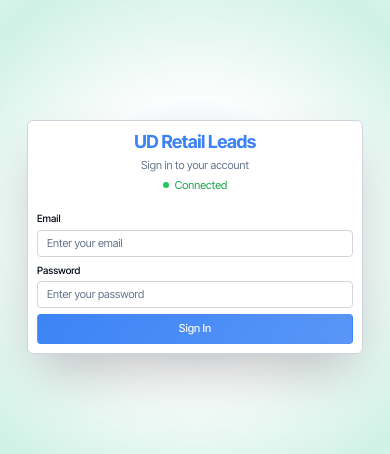
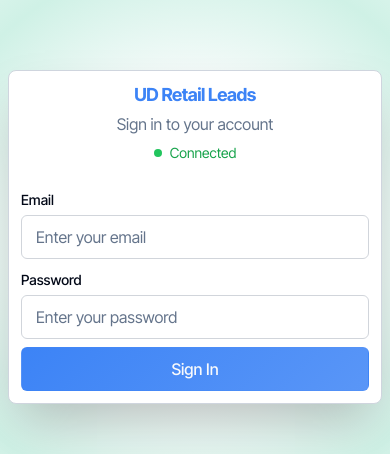
Before and after one commit to ud-systems/UD-Leads, a React (Vite) app: page /auth in a window 390 px wide. Shown: the part 185-639 px from the top of the page. Built offline with nearby package versions, Linux system fonts and the light colour scheme; no server answers; the database is empty.

Commit message:
Centralized mobile design tokens; remove Settings card title icons; bottom nav label from token

```diff
--- a/src/components/layout/MobileBottomNav.tsx
+++ b/src/components/layout/MobileBottomNav.tsx
@@ -42,7 +42,7 @@ export function MobileBottomNav({ onMoreClick }: MobileBottomNavProps) {
               <item.icon
                 className={cn("h-5 w-5", isActive && "text-white")}
               />
-              <span className={cn("text-[10px] font-medium", isActive && "text-white")}>{item.label}</span>
+              <span className={cn("font-medium", isActive && "text-white")}>{item.label}</span>
             </div>
           );
           if (isMore) {
@@ -55,7 +55,7 @@ export function MobileBottomNav({ onMoreClick }: MobileBottomNavProps) {
                 aria-label="Open menu"
               >
                 <item.icon className="h-5 w-5" />
-                <span className="text-[10px] font-medium">{item.label}</span>
+                <span className="font-medium">{item.label}</span>
               </button>
             );
           }
--- a/src/components/leads/VisitHistorySection.tsx
+++ b/src/components/leads/VisitHistorySection.tsx
@@ -126,8 +126,7 @@ export function VisitHistorySection({ lead, visits }: VisitHistorySectionProps)
     return (
       <Card>
         <CardHeader>
-          <CardTitle className="flex items-center">
-            <Calendar className="h-5 w-5 mr-2" />
+          <CardTitle>
             Visit History
           </CardTitle>
         </CardHeader>
@@ -145,8 +144,7 @@ export function VisitHistorySection({ lead, visits }: VisitHistorySectionProps)
   return (
     <Card>
       <CardHeader>
-        <CardTitle className="flex items-center">
-          <Calendar className="h-5 w-5 mr-2" />
+        <CardTitle>
           Visit History ({sortedVisits.length} visits)
         </CardTitle>
       </CardHeader>
--- a/src/components/notifications/PushNotificationSettings.tsx
+++ b/src/components/notifications/PushNotificationSettings.tsx
@@ -3,7 +3,6 @@ import { Button } from '../ui/button';
 import { Card, CardContent, CardDescription, CardHeader, CardTitle } from '../ui/card';
 import { Switch } from '../ui/switch';
 import { Label } from '../ui/label';
-import { Bell, BellOff, Smartphone } from 'lucide-react';
 import { usePushNotifications } from '../../hooks/usePushNotifications';
 import { useToast } from '../../hooks/use-toast';
 
@@ -29,10 +28,7 @@ export const PushNotificationSettings: React.FC = () => {
   return (
     <Card>
       <CardHeader>
-        <CardTitle className="flex items-center gap-2">
-          <BellOff className="h-5 w-5" />
-          Push Notifications
-        </CardTitle>
+        <CardTitle>Push Notifications</CardTitle>
         <CardDescription>
           Currently disabled in this version
         </CardDescription>
--- a/src/index.css
+++ b/src/index.css
@@ -48,6 +48,22 @@
     --ring: 221.2 83.2% 53.3%;
 
     --radius: 0.5rem;
+
+    /* Mobile typography & touch targets (centralized – change here for all mobile) */
+    --mobile-body-font-size: 1rem;           /* 16px – readable body */
+    --mobile-input-font-size: 1rem;         /* 16px – avoids iOS zoom, readable */
+    --mobile-input-min-height: 2.75rem;     /* 44px – industry min touch target */
+    --mobile-input-padding-x: 0.875rem;    /* 14px */
+    --mobile-input-padding-y: 0.75rem;      /* 12px */
+    --mobile-button-min-height: 2.75rem;    /* 44px */
+    --mobile-button-font-size: 1rem;        /* 16px */
+    --mobile-button-padding-x: 1rem;
+    --mobile-button-padding-y: 0.75rem;
+    --mobile-label-font-size: 0.875rem;     /* 14px */
+    --mobile-heading-1: 1.25rem;            /* 20px */
+    --mobile-heading-2: 1.125rem;           /* 18px */
+    --mobile-heading-3: 1rem;               /* 16px */
+    --mobile-nav-label: 0.875rem;           /* 14px – bottom nav labels */
 
     /* Elevation: visible greys for section/card separation */
     --elevation-border: 214 18% 82%;
@@ -115,6 +131,21 @@
     --border: 218 20% 22%;
     --input: 218 20% 18%;
     --ring: 224.3 76.3% 94.1%;
+    /* Mobile tokens (same as light for consistency) */
+    --mobile-body-font-size: 1rem;
+    --mobile-input-font-size: 1rem;
+    --mobile-input-min-height: 2.75rem;
+    --mobile-input-padding-x: 0.875rem;
+    --mobile-input-padding-y: 0.75rem;
+    --mobile-button-min-height: 2.75rem;
+    --mobile-button-font-size: 1rem;
+    --mobile-button-padding-x: 1rem;
+    --mobile-button-padding-y: 0.75rem;
+    --mobile-label-font-size: 0.875rem;
+    --mobile-heading-1: 1.25rem;
+    --mobile-heading-2: 1.125rem;
+    --mobile-heading-3: 1rem;
+    --mobile-nav-label: 0.875rem;
     --sidebar-background: 240 5.9% 10%;
     --sidebar-foreground: 240 4.8% 95.9%;
     --sidebar-primary: 224.3 76.3% 48%;
@@ -408,103 +439,100 @@
     background: linear-gradient(135deg, #667eea 0%, #764ba2 100%);
   }
 
-  /* Mobile-specific styles */
+  /* Mobile-specific styles – uses design tokens (--mobile-*) from :root */
   @media (max-width: 768px) {
-    /* Mobile base styles */
+    /* Mobile base – centralized token */
     body, html {
       width: 100%;
       max-width: 100vw;
-      font-size: 12px;
-      line-height: 1.4;
-      /* Remove unnecessary overflow declarations */
+      font-size: var(--mobile-body-font-size);
+      line-height: 1.5;
     }
 
-    /* Mobile Typography Improvements */
-    /* Base text sizes */
-    body, html {
-      font-size: 12px;
-      line-height: 1.4;
+    /* Headings – from tokens */
+    h1 {
+      font-size: var(--mobile-heading-1) !important;
+      line-height: 1.3 !important;
     }
-
-    /* Headings */
-    h1 {
-      font-size: 18px !important;
+    h2 {
+      font-size: var(--mobile-heading-2) !important;
+      line-height: 1.3 !important;
+    }
+    h3 {
+      font-size: var(--mobile-heading-3) !important;
+      line-height: 1.3 !important;
+    }
+    h4, h5, h6 {
+      font-size: var(--mobile-body-font-size) !important;
       line-height: 1.3 !important;
     }
 
-    h2 {
-      font-size: 16px !important;
-      line-height: 1.3 !important;
+    /* Body text – inherit from body (no tiny 11px) */
+    p, span, div {
+      font-size: inherit;
+      line-height: 1.5;
     }
 
-    h3 {
-      font-size: 14px !important;
-      line-height: 1.3 !important;
+    /* Search / inputs – tokens for readable size and 44px min height */
+    input:not(.input-with-leading-icon), textarea, select {
+      font-size: var(--mobile-input-font-size) !important;
+      min-height: var(--mobile-input-min-height) !important;
+      padding: var(--mobile-input-padding-y) var(--mobile-input-padding-x) !important;
+    }
+    .input-with-leading-icon {
+      font-size: var(--mobile-input-font-size) !important;
+      min-height: var(--mobile-input-min-height) !important;
+      padding-top: var(--mobile-input-padding-y) !important;
+      padding-bottom: var(--mobile-input-padding-y) !important;
+      padding-right: var(--mobile-input-padding-x) !important;
     }
 
-    h4, h5, h6 {
-      font-size: 12px !important;
-      line-height: 1.3 !important;
-    }
-
-    /* Body text */
-    p, span, div {
-      font-size: 11px !important;
-      line-height: 1.4 !important;
-    }
-
-    /* Form elements */
-    input:not(.input-with-leading-icon), textarea, select {
-      font-size: 11px !important;
-      padding: 0.5rem 0.75rem !important;
-      height: 2.25rem !important;
-    }
-
-    /* Labels */
+    /* Labels – token */
     label {
-      font-size: 10px !important;
+      font-size: var(--mobile-label-font-size) !important;
       font-weight: 500 !important;
       margin-bottom: 0.25rem !important;
     }
 
-    /* Buttons */
-    button {
-      font-size: 11px !important;
-      padding: 0.5rem 0.75rem !important;
-      height: 2.25rem !important;
+    /* Buttons – tokens for 44px min height and readable font */
+    button, .btn-primary, .btn-secondary, .btn-outline, [role="button"] {
+      font-size: var(--mobile-button-font-size) !important;
+      min-height: var(--mobile-button-min-height) !important;
+      padding: var(--mobile-button-padding-y) var(--mobile-button-padding-x) !important;
     }
 
-    /* Badges */
+    /* Badges – slightly larger than before, still compact */
     .badge {
-      font-size: 10px !important;
+      font-size: var(--mobile-label-font-size) !important;
       padding: 0.25rem 0.5rem !important;
     }
 
     /* Cards */
     .card-title {
-      font-size: 14px !important;
+      font-size: var(--mobile-heading-3) !important;
       font-weight: 600 !important;
     }
-
     .card-description {
-      font-size: 10px !important;
+      font-size: var(--mobile-label-font-size) !important;
     }
 
-    /* Tables */
+    /* Tables – readable */
     table th {
-      font-size: 10px !important;
+      font-size: var(--mobile-label-font-size) !important;
       padding: 0.5rem !important;
     }
-
     table td {
-      font-size: 10px !important;
+      font-size: var(--mobile-body-font-size) !important;
       padding: 0.5rem !important;
     }
 
     /* Navigation */
     .nav-item {
-      font-size: 11px !important;
+      font-size: var(--mobile-body-font-size) !important;
       padding: 0.5rem 0.75rem !important;
+    }
+    .mobile-bottom-nav span {
+      font-size: var(--mobile-nav-label) !important;
     }
 
     /* Dialog improvements */
@@ -554,79 +582,61 @@
       padding-bottom: 0.5rem !important;
     }
 
-    /* Additional mobile UI improvements */
-    /* Form field improvements */
+    /* Additional mobile UI – use design tokens (no hardcoded 10/11px) */
     .form-field {
       margin-bottom: 0.5rem !important;
     }
-
     .form-field input,
     .form-field textarea,
     .form-field select {
-      font-size: 11px !important;
-      padding: 0.5rem 0.75rem !important;
+      font-size: var(--mobile-input-font-size) !important;
+      min-height: var(--mobile-input-min-height) !important;
+      padding: var(--mobile-input-padding-y) var(--mobile-input-padding-x) !important;
       border-radius: 0.375rem !important;
     }
-
-    /* Button improvements */
     .btn-primary,
     .btn-secondary,
     .btn-outline {
-      font-size: 11px !important;
-      padding: 0.5rem 0.75rem !important;
-      height: 2.25rem !important;
+      font-size: var(--mobile-button-font-size) !important;
+      min-height: var(--mobile-button-min-height) !important;
+      padding: var(--mobile-button-padding-y) var(--mobile-button-padding-x) !important;
       border-radius: 0.375rem !important;
     }
-
-    /* Card improvements */
     .card {
       padding: 0.5rem !important;
       border-radius: 0.5rem !important;
     }
-
     .card-header {
       padding-bottom: 0.375rem !important;
     }
-
     .card-content {
       padding-top: 0.375rem !important;
     }
-
-    /* Table improvements */
     .table-container {
       overflow-x: auto !important;
     }
-
     .table th,
     .table td {
       padding: 0.375rem !important;
-      font-size: 10px !important;
+      font-size: var(--mobile-body-font-size) !important;
     }
-
-    /* Select improvements */
     .select-trigger {
-      font-size: 11px !important;
-      padding: 0.5rem 0.75rem !important;
-      height: 2.25rem !important;
+      font-size: var(--mobile-input-font-size) !important;
+      min-height: var(--mobile-input-min-height) !important;
+      padding: var(--mobile-input-padding-y) var(--mobile-input-padding-x) !important;
     }
-
-    /* Textarea improvements */
     textarea {
-      font-size: 11px !important;
-      padding: 0.5rem 0.75rem !important;
-      min-height: 3rem !important;
+      font-size: var(--mobile-input-font-size) !important;
+      padding: var(--mobile-input-padding-y) var(--mobile-input-padding-x) !important;
+      min-height: 4rem !important;
     }
-
-    /* Badge improvements */
     .badge {
-      font-size: 10px !important;
+      font-size: var(--mobile-label-font-size) !important;
       padding: 0.25rem 0.5rem !important;
       border-radius: 0.25rem !important;
     }
-
-    /* Navigation improvements */
     .nav-link {
-      font-size: 11px !important;
+      font-size: var(--mobile-body-font-size) !important;
       padding: 0.5rem 0.75rem !important;
     }
 
@@ -646,21 +656,18 @@
       margin-bottom: 0 !important;
     }
 
-    /* Override any large text that might break the mobile design */
+    /* Scale down only very large text; keep base readable (no shrink below 16px) */
     .text-lg {
-      font-size: 14px !important;
+      font-size: var(--mobile-label-font-size) !important;
     }
-
     .text-xl {
-      font-size: 16px !important;
+      font-size: var(--mobile-body-font-size) !important;
     }
-
     .text-2xl {
-      font-size: 18px !important;
+      font-size: var(--mobile-heading-2) !important;
     }
-
     .text-3xl {
-      font-size: 20px !important;
+      font-size: var(--mobile-heading-1) !important;
     }
 
     /* Container adjustments for mobile */
@@ -700,22 +707,7 @@
       @apply mt-4;
     }
 
-    /* Mobile-optimized text sizes */
-    .text-2xl {
-      @apply text-lg;
-    }
-
-    .text-xl {
-      @apply text-base;
-    }
-
-    .text-lg {
-      @apply text-sm;
-    }
-
-    .text-base {
-      @apply text-sm;
-    }
+    /* Don’t shrink .text-base on mobile – design tokens keep body/inputs readable */
 
     /* Mobile-optimized padding - Reduced */
     .p-6 {
--- a/src/pages/LeadDetails.tsx
+++ b/src/pages/LeadDetails.tsx
@@ -778,8 +778,7 @@ export default function LeadDetails() {
           {/* Basic Information Section */}
           <div>
             <div className="mb-4">
-              <h3 className="text-xl font-semibold text-primary flex items-center gap-2">
-                <Building className="h-6 w-6" />
+              <h3 className="text-xl font-semibold text-primary">
                 Basic Information
               </h3>
             </div>
@@ -1107,8 +1106,7 @@ export default function LeadDetails() {
       {/* Comments Section */}
       <Card className="overflow-hidden">
         <CardHeader className="pb-4">
-          <CardTitle className="flex items-center gap-2 text-xl">
-            <MessageSquare className="h-6 w-6" />
+          <CardTitle className="text-xl">
             Comments & Notes
           </CardTitle>
         </CardHeader>
```
Also changed, not shown: src/components/admin/ColorPaletteSelector.tsx (+3 -9 lines), src/components/admin/CompanyLogoManager.tsx (+2 -8 lines), src/components/admin/SystemThemeManager.tsx (+2 -5 lines), src/components/data/DataExportImport.tsx (+4 -13 lines).
